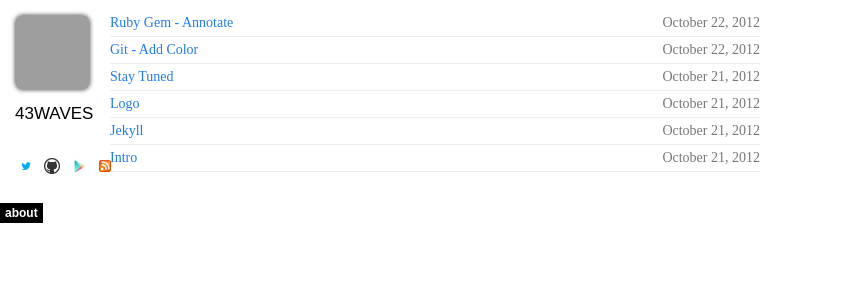
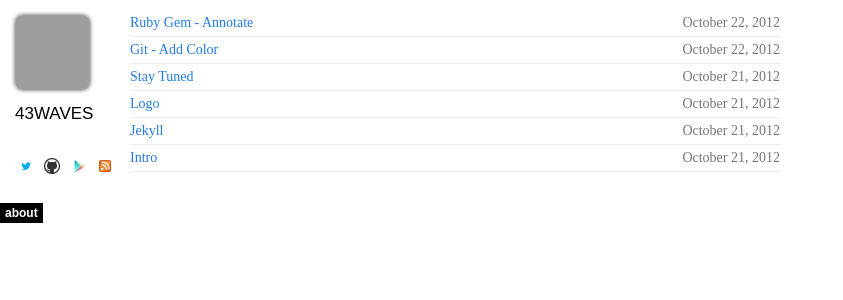
Before and after one commit to 43waves/43waves.github.io, a Jekyll site: the page built from index.html, in a window 1280 px wide. Shown: the top 300 px of the page, without its empty margins (0-843 px from the left). Built offline with Jekyll 4.4.1, drawn with Linux system fonts in a browser that asks for light colours; nearby versions of some CDN libraries; Markdown is read by kramdown in place of the engine named in the settings; grey boxes are pictures that could not be loaded.

Commit message:
No padding, 130 is just nice

```diff
--- a/css/styles.css
+++ b/css/styles.css
@@ -29,7 +29,7 @@ hr {
 }
 
 .content {
-  margin-left: 110px;
+  margin-left: 130px;
   width: 650px;
   margin-bottom: 50px;
 }
@@ -128,7 +128,6 @@ h3 {
 }
 
 #header .site {
-  padding-right: 20px;
 }
 
 #header .site img {
```
